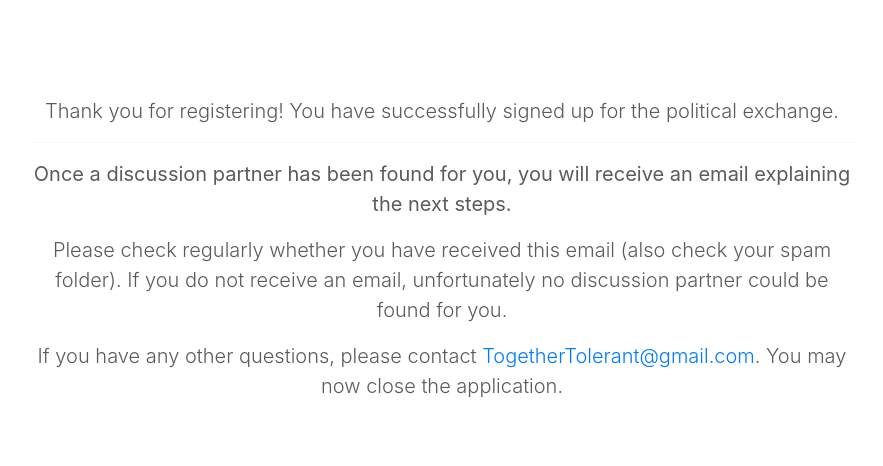
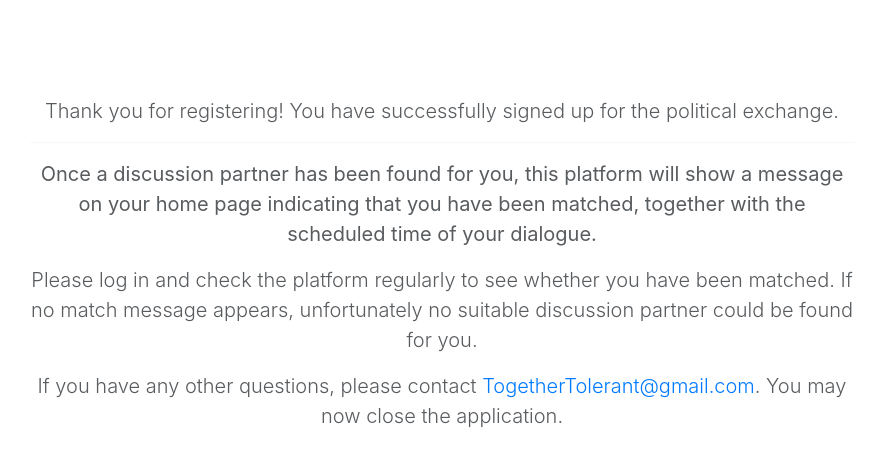
Before and after one commit to llamafarmerrrr/master-Project, a Flask app: page /Questionnaire1/end in a window 1280 px wide. Shown: the part 101-567 px from the top of the page, without its empty margins (198-1081 px from the left). Run offline with Flask 3, Linux system fonts and the light colour scheme; the visitor is signed in with stand-in values (Sample User, id 1); data comes from the database, SQL or seed files in the repository; some libraries are stand-ins or nearby versions.

Commit message:
Update endofq1.html

```diff
--- a/website/templates/Questionnaire1/endofq1.html
+++ b/website/templates/Questionnaire1/endofq1.html
@@ -4,11 +4,21 @@
 <section class="py-5 text-center container">
     <div class="row py-lg-5">
         <div class="col-lg-9 col-md-9 mx-auto">
-            <p class="lead text-body-secondary">Thank you for registering! You have successfully signed up for the political exchange.</p>
+            <p class="lead text-body-secondary">
+                Thank you for registering! You have successfully signed up for the political exchange.
+            </p>
             <hr>
-            <p class="lead text-body-secondary"><strong>Once a discussion partner has been found for you, you will receive an email explaining the next steps.</strong></p>
-            <p class="lead text-body-secondary">Please check regularly whether you have received this email (also check your spam folder). If you do not receive an email, unfortunately no discussion partner could be found for you.</p>
-            <p class="lead text-body-secondary">If you have any other questions, please contact <a class="link" href="mailto:TogetherTolerant@gmail.com">TogetherTolerant@gmail.com</a>. You may now close the application.</p>
+            <p class="lead text-body-secondary">
+                <strong>Once a discussion partner has been found for you, this platform will show a message on your home page indicating that you have been matched, together with the scheduled time of your dialogue.</strong>
+            </p>
+            <p class="lead text-body-secondary">
+                Please log in and check the platform regularly to see whether you have been matched. If no match message appears, unfortunately no suitable discussion partner could be found for you.
+            </p>
+            <p class="lead text-body-secondary">
+                If you have any other questions, please contact
+                <a class="link" href="mailto:TogetherTolerant@gmail.com">TogetherTolerant@gmail.com</a>.
+                You may now close the application.
+            </p>
         </div>
     </div>
 </section>
```
